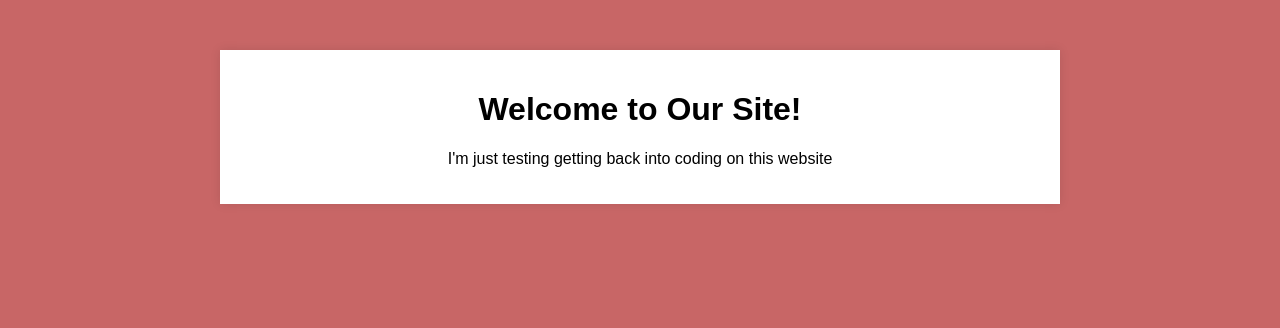
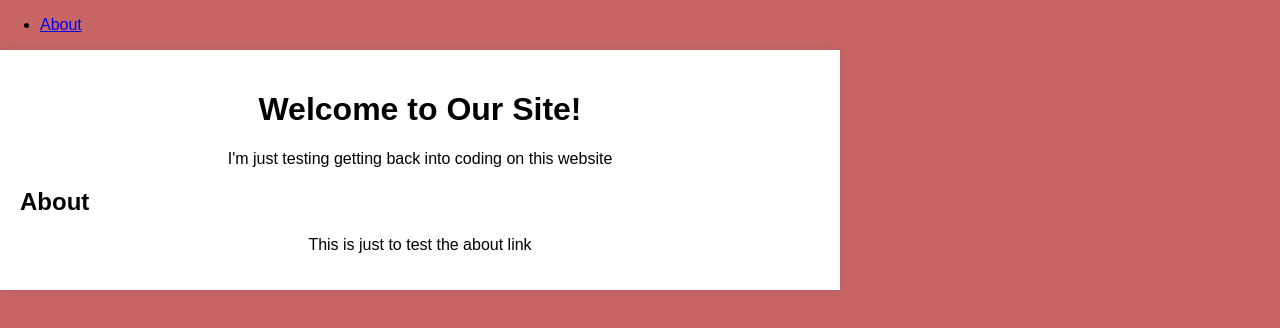
Before and after one commit to marcosmariante/marcosmariante.github.io, a plain HTML site: page index.html in a window 1280 px wide. Drawn offline with Linux system fonts and the light colour scheme.

Commit message:
updated about section

```diff
--- a/index.html
+++ b/index.html
@@ -7,9 +7,16 @@
     <link rel="stylesheet" href="styles.css">
 </head>
 <body>
+    <div>
+        <ul>
+            <li><a href="#about">About</a></li>
+        </ul>
+    </div>
     <div class="container">
         <h1>Welcome to Our Site!</h1>
         <p>I'm just testing getting back into coding on this website </p>
+        <h2 id="about">About</h2>
+        <p>This is just to test the about link</p>
     </div>
 </body>
 </html>
--- a/styles.css
+++ b/styles.css
@@ -7,7 +7,7 @@ body {
 
 .container {
     max-width: 800px;
-    margin: 50px auto;
+    /* margin: 50px auto; */
     padding: 20px;
     background-color: #ffffff;
     box-shadow: 0 0 10px rgba(0,0,0,0.1);
```
